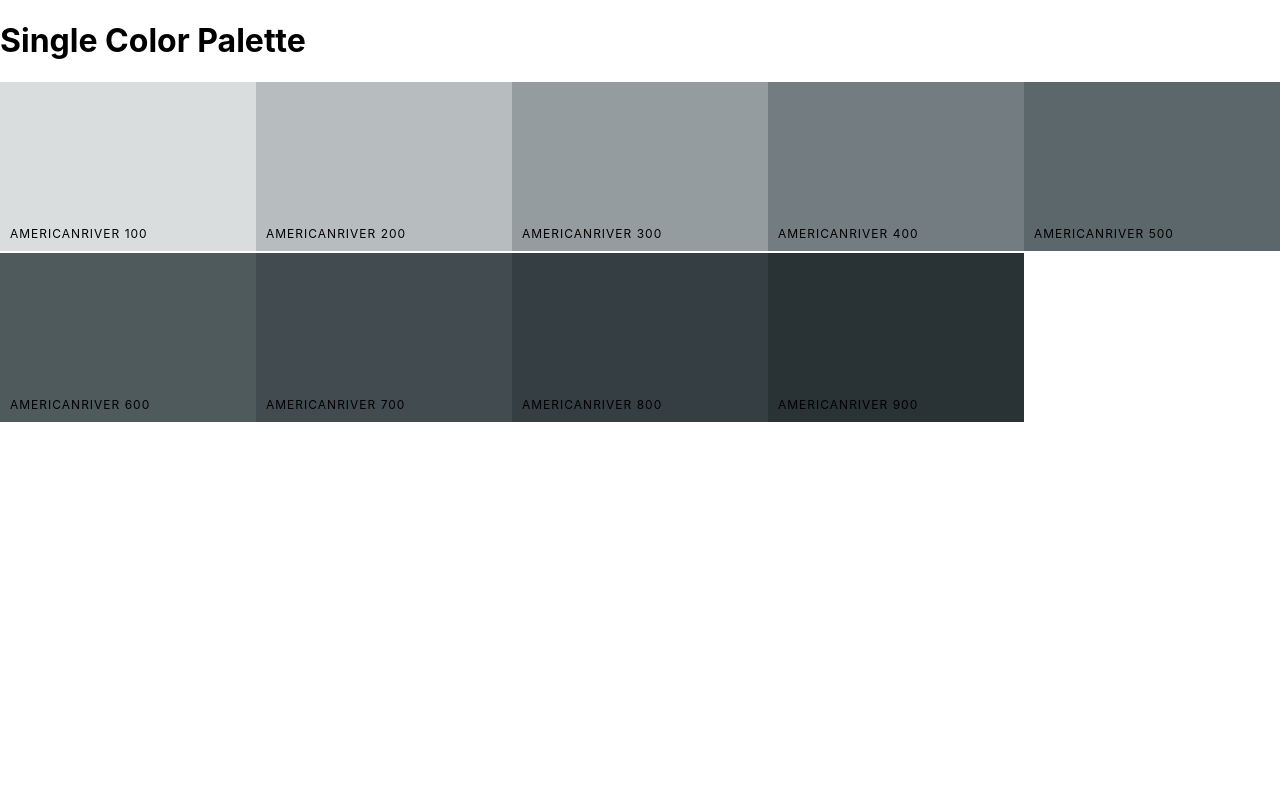
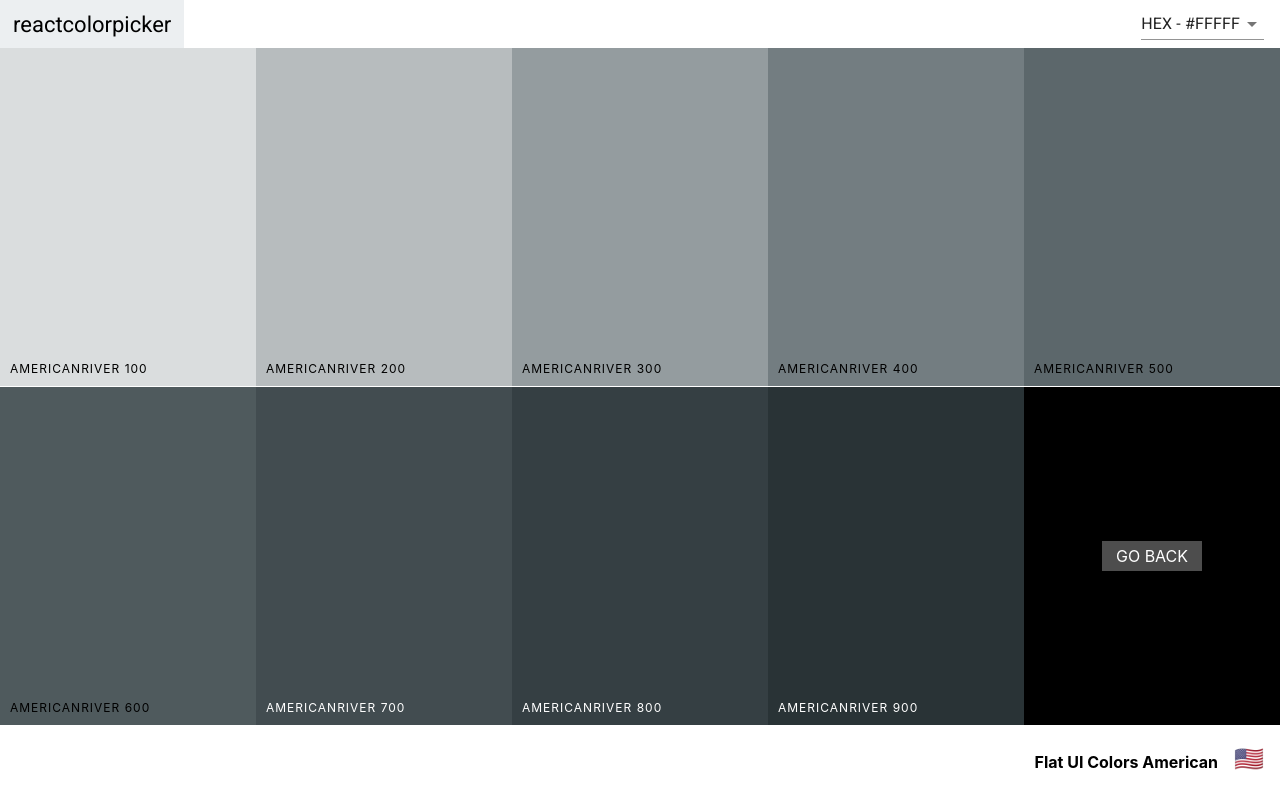
Before and after one commit to omallek07/Colors-Picker-App, a React (Create React App) app: page /palette/flat-ui-colors-american/americanriver in a window 1280 px wide. Shown: the top 808 px of the page. Built offline with nearby package versions, Linux system fonts and the light colour scheme.

Commit message:
finishes singleColorPalette

```diff
--- a/src/ColorBox/ColorBox.css
+++ b/src/ColorBox/ColorBox.css
@@ -5,9 +5,17 @@
     display: inline-block;
     position: relative;
     cursor: pointer;
-    margin-bottom: -2.5px;
+    margin-bottom: -3.5px;
 }
 
+.ColorBox.ColorDark {
+    color: white;
+}
+.ColorBox.ColorLight {
+    color: black;
+}
+
+.back-button,
 .copy-button {
     width: 100px;
     height: 30px;
@@ -25,8 +33,12 @@
     color: white;
     text-transform: uppercase;
     border: none;
+    cursor: pointer;
+    text-decoration: none;
+}
+
+.copy-button {
     opacity: 0;
-    cursor: pointer;
 }
 
 .ColorBox:hover .copy-button {
@@ -40,7 +52,6 @@
     left: 0px;
     bottom: 0px;
     padding: 10px;
-    color: black;
     letter-spacing: 1px;
     text-transform: uppercase;
     font-size: 12px;
@@ -51,8 +62,7 @@
     position: absolute;
     border: none;
     right: 0px;
-    bottom: 0px;
-    color: white;
+    top: 0px;
     width: 60px;
     height: 30px;
     text-align: center;
@@ -115,3 +125,22 @@
     font-weight: 100;
     font-size: 2rem;
 }
+
+.SingleColorPalette .ColorBox {
+    height: 50%;
+}
+
+.ColorBox.GoBack {
+    background-color: black;
+
+}
+
+.ColorBox.ColorDark .copy-button,
+.ColorBox.ColorDark .see-more {
+    color: white;
+}
+
+.ColorBox.ColorLight .copy-button,
+.ColorBox.ColorLight .see-more {
+    color: black;
+}
--- a/src/ColorBox/ColorBox.js
+++ b/src/ColorBox/ColorBox.js
@@ -1,6 +1,7 @@
 import React, { useState } from "react";
 import "./ColorBox.css";
 import { CopyToClipboard } from "react-copy-to-clipboard";
+import chroma from "chroma-js";
 import { Link } from "react-router-dom";
 
 function ColorBox(props) {
@@ -12,10 +13,14 @@ function ColorBox(props) {
   };
 
   const { name, background, moreUrl } = props;
+  const isDarkColor = chroma(background).luminance() <= 0.08;
 
   return (
     <CopyToClipboard text={background} onCopy={changeCopyState}>
-      <div style={{ background: background }} className="ColorBox">
+      <div
+        style={{ background: background }}
+        className={`ColorBox ${isDarkColor ? "ColorDark" : "ColorLight"}`}
+      >
         <div
           className={`copy-overlay ${copied && "show"}`}
           style={{ background: background }}
@@ -32,7 +37,7 @@ function ColorBox(props) {
         </div>
         {moreUrl && (
           <Link to={moreUrl} onClick={(e) => e.stopPropagation()}>
-            <span className="see-more">More</span>
+            <span className="see-more">MORE</span>
           </Link>
         )}
       </div>
--- a/src/Navbar/Navbar.js
+++ b/src/Navbar/Navbar.js
@@ -4,13 +4,19 @@ import { Link } from "react-router-dom";
 import MaterialSelect from "../Material/MaterialSelect";
 import "./Navbar.css";
 
-const Navbar = ({ level, changeLevel, format, changeFormatHandler }) => {
+const Navbar = ({
+  showSlider,
+  level,
+  changeLevel,
+  format,
+  changeFormatHandler,
+}) => {
   return (
     <header className="Navbar">
       <div className="logo">
         <Link to="/">reactcolorpicker</Link>
       </div>
-      <Slider level={level} changeLevel={changeLevel} />
+      {showSlider && <Slider level={level} changeLevel={changeLevel} />}
       <MaterialSelect
         format={format}
         changeFormatHandler={changeFormatHandler}
--- a/src/Palette/Palette.js
+++ b/src/Palette/Palette.js
@@ -1,6 +1,6 @@
 import React from "react";
 import ColorBox from "../ColorBox/ColorBox";
-
+import PaletteFooter from "./PaletteFooter";
 import "./Palette.css";
 
 function Palette({ palette, level, format }) {
@@ -19,10 +19,7 @@ function Palette({ palette, level, format }) {
   return (
     <div className="Palette">
       <div className="Palette-colors">{colorBoxes}</div>
-      <footer className="Palette-footer">
-        {paletteName}
-        <span className="emoji">{emoji}</span>
-      </footer>
+      <PaletteFooter paletteName={paletteName} emoji={emoji} />
     </div>
   );
 }
--- /dev/null
+++ b/src/Palette/PaletteFooter.js
@@ -0,0 +1,12 @@
+import React from "react";
+
+const PaletteFooter = ({ paletteName, emoji }) => {
+  return (
+    <footer className="Palette-footer">
+      {paletteName}
+      {emoji && <span className="emoji">{emoji}</span>}
+    </footer>
+  );
+};
+
+export default PaletteFooter;
--- a/src/PaletteView.js
+++ b/src/PaletteView.js
@@ -27,6 +27,7 @@ const PaletteView = ({ palettes }) => {
   return (
     <div className="PaletteView">
       <Navbar
+        showSlider={true}
         level={level}
         changeLevel={changeLevel}
         format={format}
--- /dev/null
+++ b/src/SingleColorPalette/GoBack.js
@@ -0,0 +1,14 @@
+import React from "react";
+import { Link } from "react-router-dom";
+
+const GoBack = ({ id }) => {
+  return (
+    <div className="ColorBox GoBack">
+      <Link to={`/palette/${id}`} className="back-button">
+        Go Back
+      </Link>
+    </div>
+  );
+};
+
+export default GoBack;
--- a/src/SingleColorPalette/SingleColorPalette.js
+++ b/src/SingleColorPalette/SingleColorPalette.js
@@ -1,17 +1,23 @@
-import React from "react";
+import React, { useState } from "react";
 import { useParams } from "react-router-dom";
 
+import Navbar from "../Navbar/Navbar";
+import MaterialSnackbar from "../Material/MaterialSnackbar";
 import ColorBox from "../ColorBox/ColorBox";
+import PaletteFooter from "../Palette/PaletteFooter";
+import GoBack from "./GoBack";
+
 import { generatePalette } from "../utils/colorHelper";
 import { findPalette } from "../utils/findPalette";
 
 const SingleColorPalette = ({ palettes }) => {
   const { colorId, paletteId } = useParams();
+  const [format, setFormat] = useState("hex");
+  const [snackbarIsOpen, setSnackbarIsOpen] = useState(false);
 
   // return all shades of a given color
-  const gatherShades = () => {
+  const gatherShades = (palette) => {
     const shades = [];
-    const palette = generatePalette(findPalette(paletteId, palettes));
 
     for (const levels in palette.colors) {
       const colorMatch = palette.colors[levels].find(
@@ -21,6 +27,7 @@ const SingleColorPalette = ({ palettes }) => {
         shades.push(colorMatch);
       }
     }
+
     return shades.slice(1);
   };
 
@@ -30,19 +37,39 @@ const SingleColorPalette = ({ palettes }) => {
         <ColorBox
           name={color.name}
           key={color.name}
-          background={color["hex"]}
+          background={color[format]}
         />
       );
     });
   };
 
-  const shades = gatherShades();
+  const changeFormatHandler = (e) => {
+    const newFormat = e.target.value;
+    setFormat(newFormat);
+    setSnackbarIsOpen(true);
+  };
+
+  const palette = generatePalette(findPalette(paletteId, palettes));
+  const shades = gatherShades(palette);
   const displayColorboxes = mapColorBoxes(shades);
 
   return (
-    <div className="Palette">
-      <h1>Single Color Palette</h1>
-      <div className="Palette-colors">{displayColorboxes}</div>
+    <div className="SingleColorPalette Palette">
+      <Navbar
+        showSlider={false}
+        format={format}
+        changeFormatHandler={changeFormatHandler}
+      />
+      <div className="Palette-colors">
+        {displayColorboxes}
+        <GoBack id={paletteId} />
+      </div>
+      <PaletteFooter paletteName={palette.paletteName} emoji={palette.emoji} />
+      <MaterialSnackbar
+        message={`Format is now set to ${format.toUpperCase()}`}
+        isOpen={snackbarIsOpen}
+        isOpenHandler={setSnackbarIsOpen}
+      />
     </div>
   );
 };
--- a/src/Slider/Slider.css
+++ b/src/Slider/Slider.css
@@ -1,6 +1,6 @@
 .slider {
     width: 340px;
-    margin: 0 10px;
+    margin: 0 20px;
     display: inline-block;
 }
 
```
